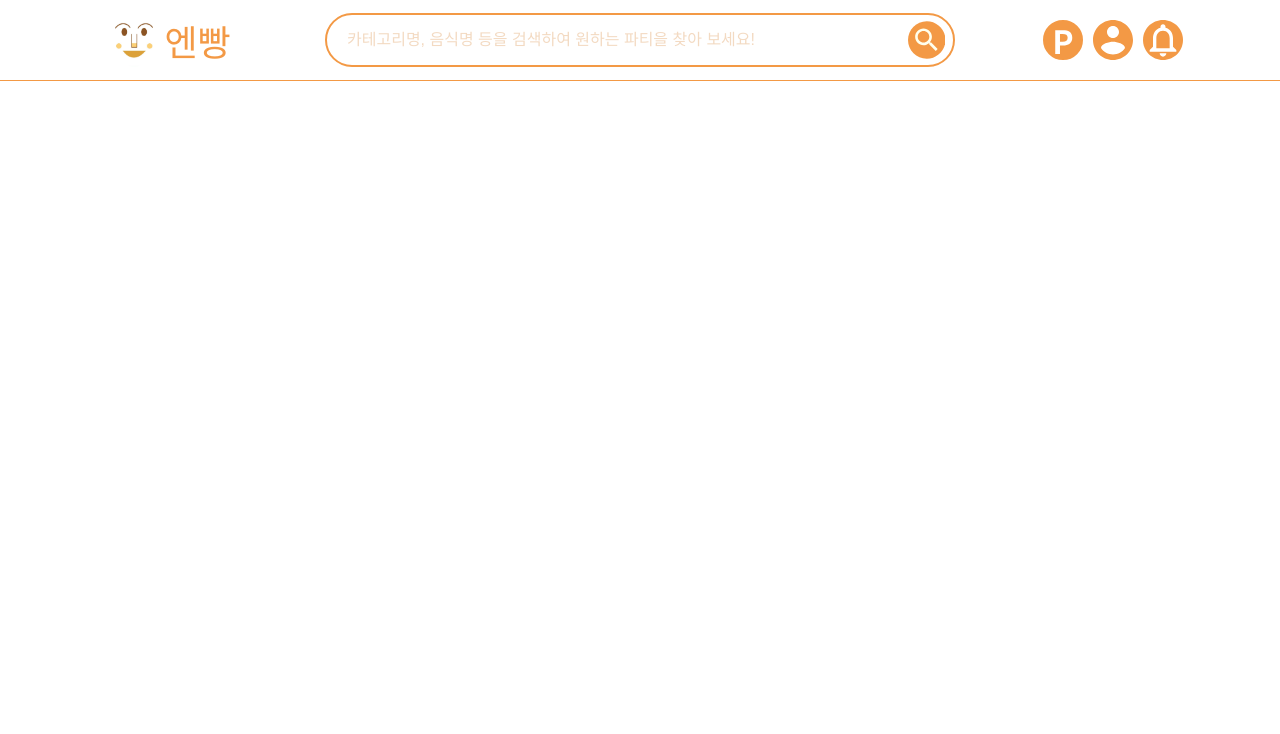
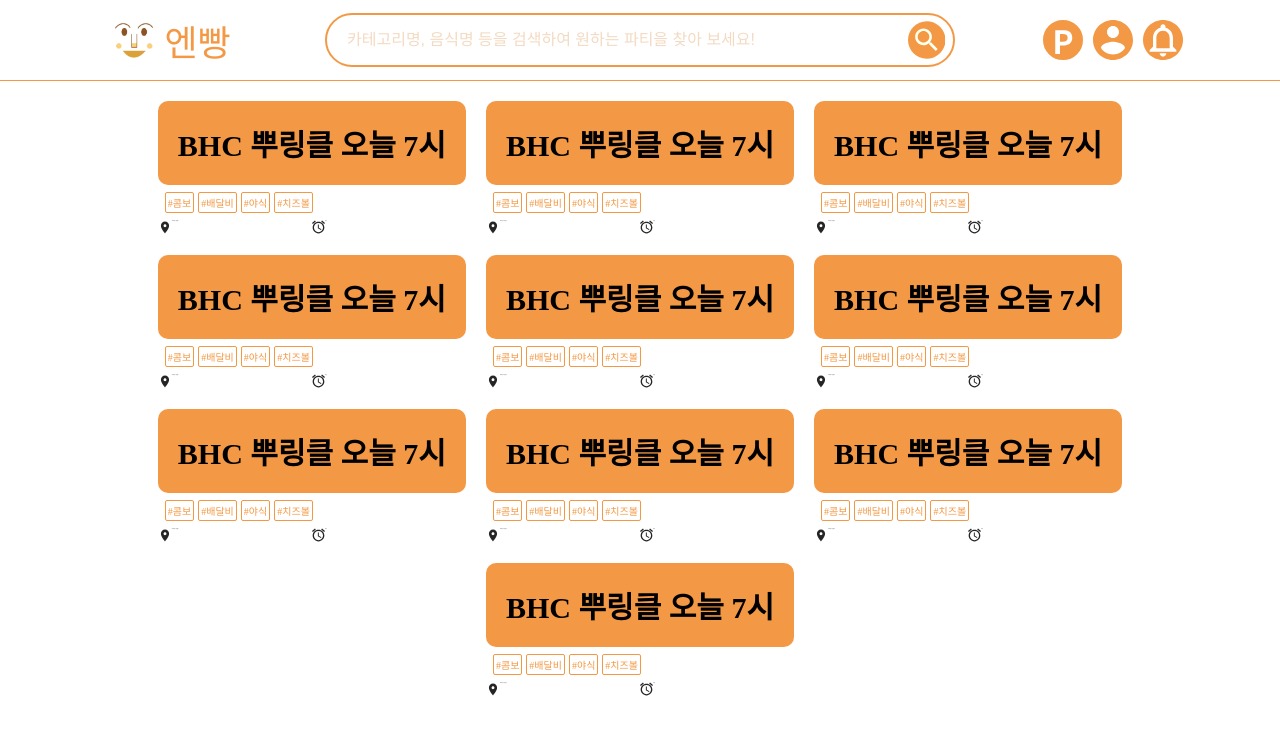
Before and after one commit to nbbang-sinchon/frontend, a React (Create React App) app: page / in a window 1280 px wide. Shown: the top 734 px of the page. Built offline with nearby package versions, Linux system fonts and the light colour scheme.

Commit message:
<Feat> : Main에 Parties 컴포넌트 추가

```diff
--- a/src/pages/Main.jsx
+++ b/src/pages/Main.jsx
@@ -1,10 +1,18 @@
 import React from 'react';
 import Header from '../components/Header';
+import Parties from '../components/Parties';
+
+
+
+
 
 function Main() {
+
+
   return (
     <div>
       <Header></Header>
+      <Parties></Parties>
     </div>
   );
 }
```
